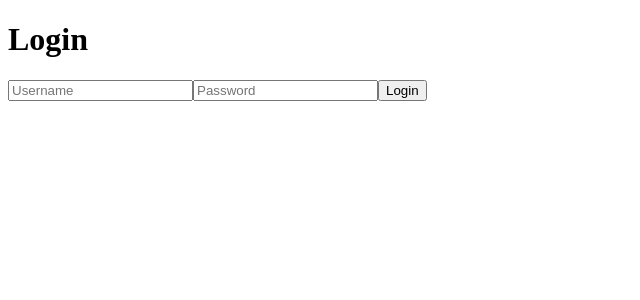
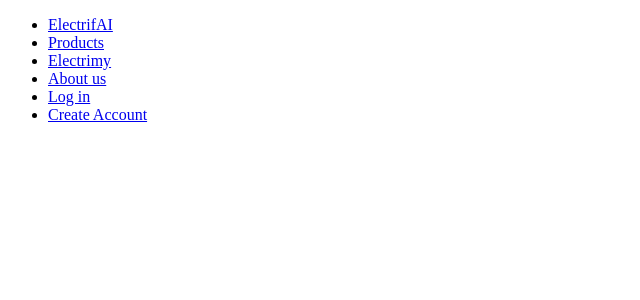
Before and after one commit to rabelmervin/Electrify, a React (Vite) app in the folder frontend/: page / in a window 1280 px wide. Before the commit this address led to /login. Shown: the top 300 px of the page, without its empty margins (0-640 px from the left). Built offline with nearby package versions, Linux system fonts and the light colour scheme.

Commit message:
frontend changes

```diff
--- a/frontend/src/App.jsx
+++ b/frontend/src/App.jsx
@@ -19,14 +19,7 @@ function App() {
   return (
     <BrowserRouter>
       <Routes>
-        <Route
-          path="/"
-          element={
-            <ProtectedRoute>
-              <Home />
-            </ProtectedRoute>
-          }
-        />
+        <Route path="/" element={<Home />} />
         <Route path="/login" element={<Login />} />
         <Route path="/logout" element={<Logout />} />
         <Route path="/register" element={<RegisterAndLogout />} />
--- /dev/null
+++ b/frontend/src/components/Dropdownbox.jsx
@@ -0,0 +1,18 @@
+import React, { useState} from "react";
+
+const DropdownMenu = () => {
+    return (
+        <div className = "dropdown-container">
+            <div className = "dropdown-container">
+                <h4>Learn</h4>
+                <p>Tutorials and courses for every level</p>
+                </div>
+                <div className = "dropdown-section">
+                    <h4>Blogs</h4>
+                    <p> Learn to use our tools</p>
+            </div>
+        </div>
+    )
+}
+
+export default DropdownMenu;
--- /dev/null
+++ b/frontend/src/components/Navbar.jsx
@@ -0,0 +1,22 @@
+import { Link } from 'react-router-dom';
+import React, { useState } from 'react';
+import DropdownMenu from "./Dropdownbox"
+
+const Navbar = () => {
+    const [isDropdownOpen, setIsDropdownOpen] = useState(false);
+    return (
+        <nav className= "navbar">
+            <ul className= "nav-links">
+                <li><Link to= "/">ElectrifAI</Link></li>
+                <li><Link to= "/">Products</Link></li>
+                <li onClick={() => setIsDropdownOpen(!isDropdownOpen)} style={{ cursor: 'pointer'}}><Link to= "/">Electrimy</Link></li>
+                <li><Link to= "/">About us</Link></li>
+                <li><Link to= "/login">Log in</Link></li>
+                <li><Link to= "/register">Create Account</Link></li>
+            </ul>
+            {isDropdownOpen && <DropdownMenu />}
+        </nav>
+    );
+};
+
+export default Navbar;
--- a/frontend/src/pages/home.jsx
+++ b/frontend/src/pages/home.jsx
@@ -1,6 +1,15 @@
+import React from 'react';
+import Navbar from '../components/Navbar';
 
-function Home(){
-    return <div>Home</div>
+const Home = () => {
+    return (
+        <div>
+            <Navbar />
+                <main>
+                    <h1></h1>
+                </main>
+        </div>
+    )
 }
 
-export default Home
+export default Home;
```
Also changed, not shown: frontend/src/components/Herosection.jsx (added, +25 -0 lines).
